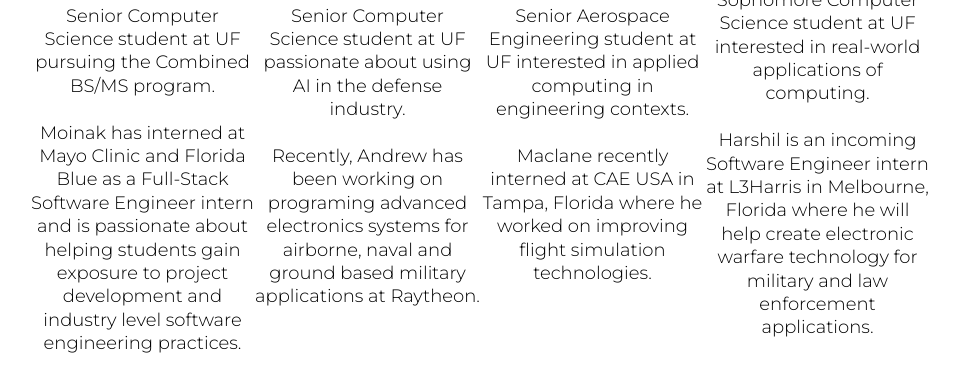
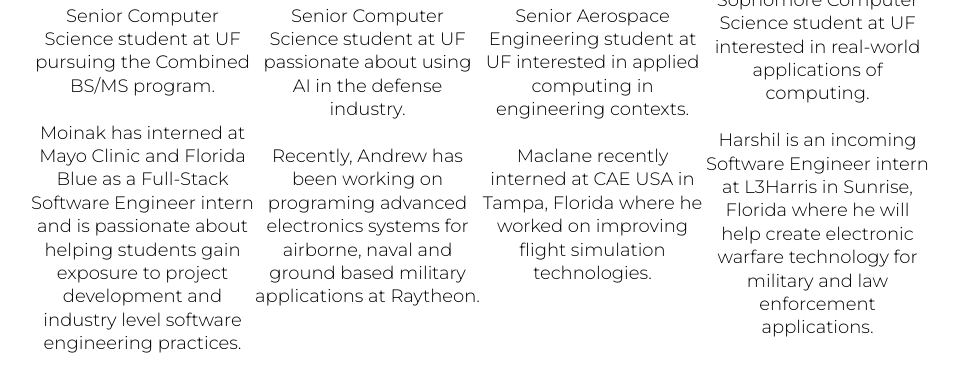
Before and after one commit to DeyMoinak/UF-DSC, a React (Create React App) app: page / in a window 1280 px wide. Shown: the part 2660-3050 px from the top of the page, without its empty margins (160-1121 px from the left). Built offline with nearby package versions, Linux system fonts and the light colour scheme; the HTML template or start-up script is replaced by a standard one.

Commit message:
Update index.js

```diff
--- a/src/Components/Officers/index.js
+++ b/src/Components/Officers/index.js
@@ -48,7 +48,7 @@ const Officers = () => {
                             <h1 class="exp__name">Harshil Pahuja - Advertising Lead</h1>
                             <p class="exp__body">Sophomore Computer Science student at UF interested in real-world applications of computing.</p>
                             <br />
-                            <p class="exp__body">Harshil is an incoming Software Engineer intern at L3Harris in Melbourne, Florida where he will help create electronic warfare technology for military and law enforcement applications.</p>
+                            <p class="exp__body">Harshil is an incoming Software Engineer intern at L3Harris in Sunrise, Florida where he will help create electronic warfare technology for military and law enforcement applications.</p>
                         </div>
                     </div>
                 </div>
```
